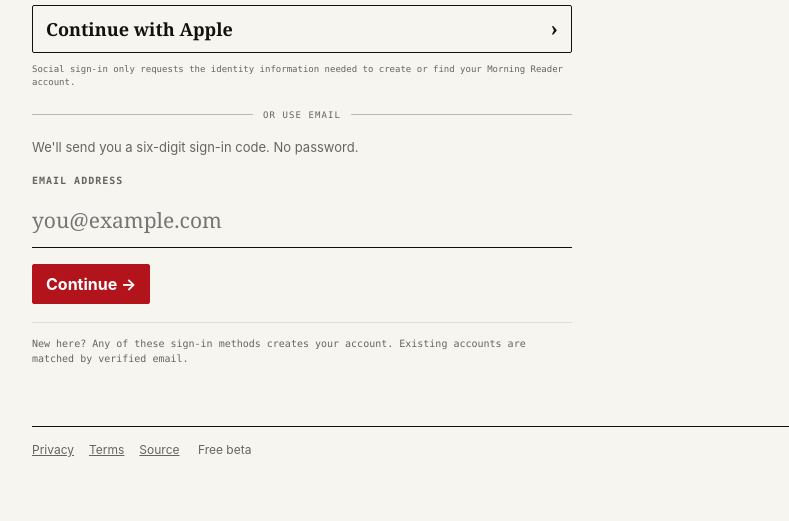
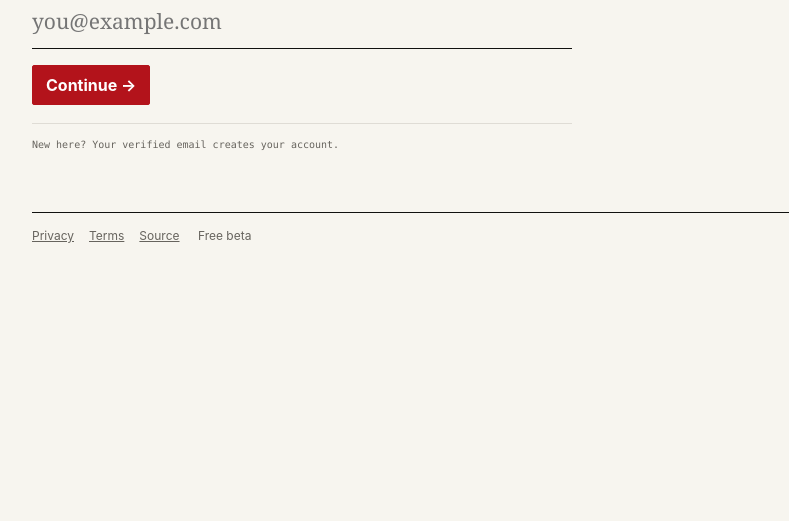
Before and after one commit to phinneywood/rss-to-kindle, a website: page index.html in a window 1280 px wide. Shown: the part 573-1094 px from the top of the page, without its empty margins (108-897 px from the left). After the commit the page ends 880 px from the top, so only its background shows below. Drawn offline with nearby package versions, Linux system fonts and the light colour scheme.

Commit message:
Keep unconfigured social sign-in hidden

```diff
--- a/index.html
+++ b/index.html
@@ -558,6 +558,7 @@
 const API='https://wuikfmmwvrzpaoevtskn.supabase.co/functions/v1/app-api';
 const SUPABASE_URL='https://wuikfmmwvrzpaoevtskn.supabase.co';
 const SUPABASE_PUBLISHABLE_KEY='sb_publishable_2ud8GZElwdLaKIrZ0AmpBw_Eb7h-p6E';
+const SOCIAL_AUTH_ENABLED=false;
 const authClient=window.supabase?.createClient
   ? window.supabase.createClient(SUPABASE_URL,SUPABASE_PUBLISHABLE_KEY,{auth:{persistSession:true,autoRefreshToken:true,detectSessionInUrl:true}})
   : null;
@@ -642,7 +643,7 @@
   return body;
 }
 async function socialSignIn(provider){
-  if(!authClient){toast('Social sign-in is unavailable right now. Use the email code instead.');return}
+  if(!SOCIAL_AUTH_ENABLED||!authClient){toast('Social sign-in is unavailable right now. Use the email code instead.');return}
   const buttons=[...document.querySelectorAll('.auth-provider-button')];
   buttons.forEach(button=>button.disabled=true);
   try{
@@ -671,7 +672,7 @@
         <h2>Choose how to continue.</h2>
         ${error?`<div class="notice error" style="max-width:540px;margin-top:14px">${esc(error)}</div>`:''}
 
-        <div class="auth-provider-list">
+        ${SOCIAL_AUTH_ENABLED?`<div class="auth-provider-list">
           <button class="auth-provider-button" id="sign-in-google" type="button">
             <span class="auth-provider-name">Continue with Google</span><span class="auth-provider-arrow">›</span>
           </button>
@@ -681,18 +682,20 @@
         </div>
         <div class="auth-provider-note">Social sign-in only requests the identity information needed to create or find your Morning Reader account.</div>
 
-        <div class="auth-divider">or use email</div>
+        <div class="auth-divider">or use email</div>`:''}
 
         <form id="login-form" class="auth-form">
           <div class="auth-form-copy">We'll send you a six-digit sign-in code. No password.</div>
           <div class="field"><label for="email">Email address</label><input id="email" class="input" name="email" type="email" autocomplete="email" required placeholder="you@example.com"></div>
           <div class="auth-form-actions"><button class="btn primary" id="login-submit">Continue →</button></div>
-          <div class="auth-note">New here? Any of these sign-in methods creates your account. Existing accounts are matched by verified email.</div>
+          <div class="auth-note">New here? Your verified email creates your account.</div>
         </form>
       </section>
     </section>`);
-  document.querySelector('#sign-in-google').onclick=()=>socialSignIn('google');
-  document.querySelector('#sign-in-apple').onclick=()=>socialSignIn('apple');
+  if(SOCIAL_AUTH_ENABLED){
+    document.querySelector('#sign-in-google').onclick=()=>socialSignIn('google');
+    document.querySelector('#sign-in-apple').onclick=()=>socialSignIn('apple');
+  }
   document.querySelector('#login-form').onsubmit=async e=>{
     e.preventDefault();
     const button=document.querySelector('#login-submit'); button.disabled=true; button.textContent='Sending…';
@@ -1366,7 +1369,7 @@
     try{state=await api('/me');render();return}
     catch{token='';localStorage.removeItem('morningReaderToken')}
   }
-  if(authClient){
+  if(SOCIAL_AUTH_ENABLED&&authClient){
     try{
       const {data,error}=await authClient.auth.getSession();
       if(error)throw error;
```
